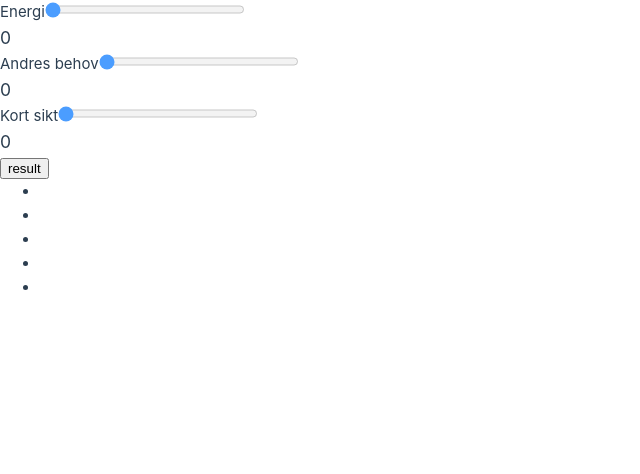
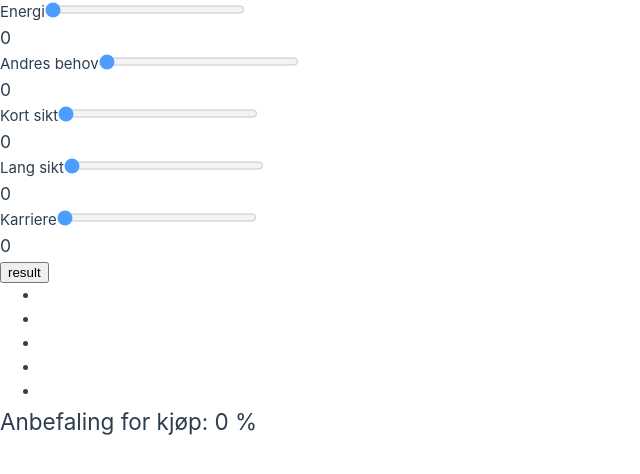
Before and after one commit to AndyKodehode/prioriteringsApp, a Vue app: page / in a window 1280 px wide. Both pictures are taken after a click on the button "result". Shown: the top 474 px of the page, without its empty margins (0-640 px from the left). Built offline with nearby package versions, Linux system fonts and the light colour scheme.

Commit message:
prosent og ferdig oppsett for slider

```diff
--- a/src/App.vue
+++ b/src/App.vue
@@ -19,6 +19,18 @@
       <h3>{{shortTermValue}}</h3>
    </div>
 
+   <div >
+      <label for="Langsiktig">Lang sikt</label>
+      <input class="slider" id="Langsiktig"  @input="handleLongTerm(longTermValue)" type="range" min="0" max="5" v-model="longTermValue">
+      <h3>{{longTermValue}}</h3>
+   </div>
+
+   <div >
+      <label for="Karriere">Karriere</label>
+      <input class="slider" id="Karriere"  @input="handleCareer(careerValue)" type="range" min="0" max="5" v-model="careerValue">
+      <h3>{{careerValue}}</h3>
+   </div>
+
    <button @click="showHideAnswer" >result</button>
 
    <div v-if="isVisible" >
@@ -36,14 +48,16 @@
        </li>
 
        <li>
-
+        {{longTermMessage}}
        </li>
 
        <li>
-
+        {{careerMessage}}
        </li>
 
     </ul>
+
+    <h2>Anbefaling for kjøp: {{precent}} %</h2>
 
    </div>
 </div>
@@ -67,14 +81,15 @@ export default {
             longTermMessage: "",
             careerMessage: "",
 
-            isVisible: false
+            isVisible: false,
+            precent: 0
         }
     },
 
     methods: {
       handleEnergyChange(value){
 
-      this.energyValueValue = value;
+      this.energyValue = value;
 
       if(this.energyValue <= 1){
         this.energyMessage = "Dette krever mye! Kanskje bedre gjøre noe som gir deg mer energi?"
@@ -124,9 +139,53 @@ export default {
          }
       },
 
+      handleLongTerm(value){
+
+        this.longTermValue = value
+
+        if(this.longTermValue <= 1){
+            this.longTermMessage = "Gir null niks nada i framtidig avkastning. (men det er gøy da?)"
+         } else if( this.longTermValue == 2){
+          this.longTermMessage = "Dette var litt vel kortsiktig?"
+         }else if( this.longTermValue == 3){
+          this.longTermMessage = "Kanskje du får litt tilbake, men det er jo ikke helt sikkert da…"
+         }else if( this.longTermValue == 4){
+          this.longTermMessage = "Her får du en del tilbake igjen på lang sikt"
+         }else if( this.longTermValue == 5){
+          this.longTermMessage = "Investering!!!"
+         }
+      },
+
+
+      handleCareer(value){
+
+        this.careerValue = value
+
+        if(this.careerValue <= 1){
+            this.careerMessage = "Blir ingen professor av dette. Spist i dag, glemt i morra."
+         } else if( this.careerValue == 2){
+          this.careerMessage = "Havner utenfor CV’en"
+         }else if( this.careerValue == 3){
+          this.careerMessage = "Kanskje du blir litt klokere?"
+         }else if( this.careerValue == 4){
+          this.careerMessage = "Dette kan du skrive om på Linked-in"
+         }else if( this.careerValue == 5){
+          this.careerMessage = "Dannelse!!"
+         }
+      },
+
       showHideAnswer(){
           this.isVisible = !this.isVisible
-      }
+
+          let total = parseFloat(this.energyValue) + parseFloat(this.needOfOhterValue) + parseFloat(this.shortTermValue)+ parseFloat(this.longTermValue) + parseFloat(this.careerValue)
+
+          let precentege = (total/ 25) * 100
+
+          this.precent = precentege
+
+      },
+
+
     }
 }
 </script>
```
